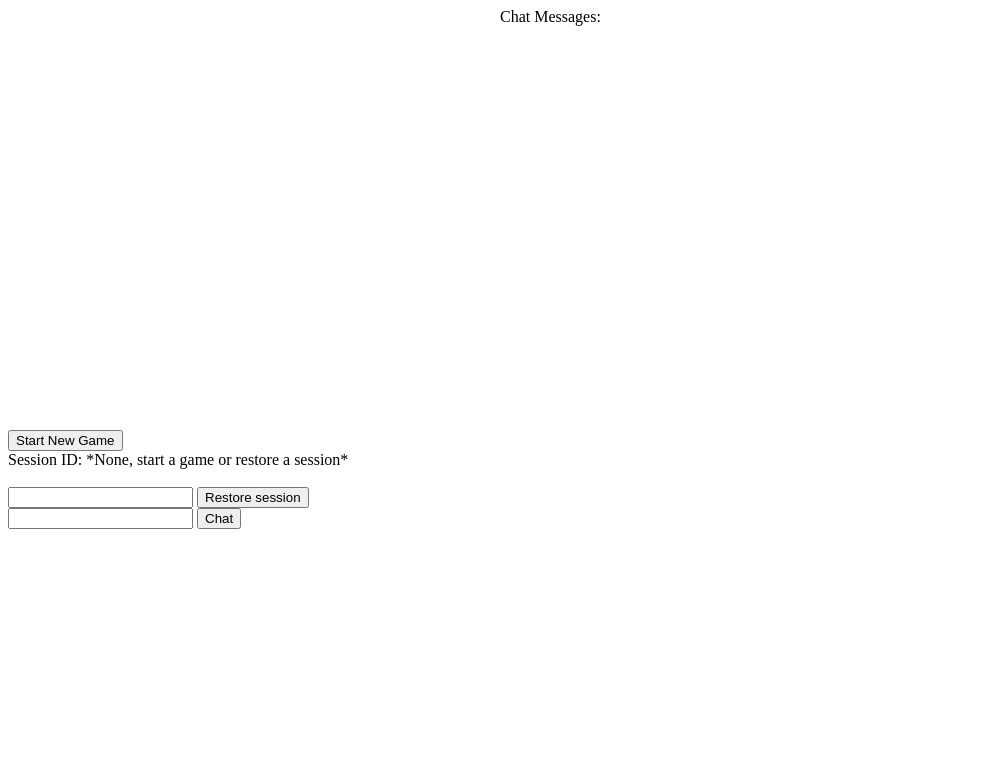
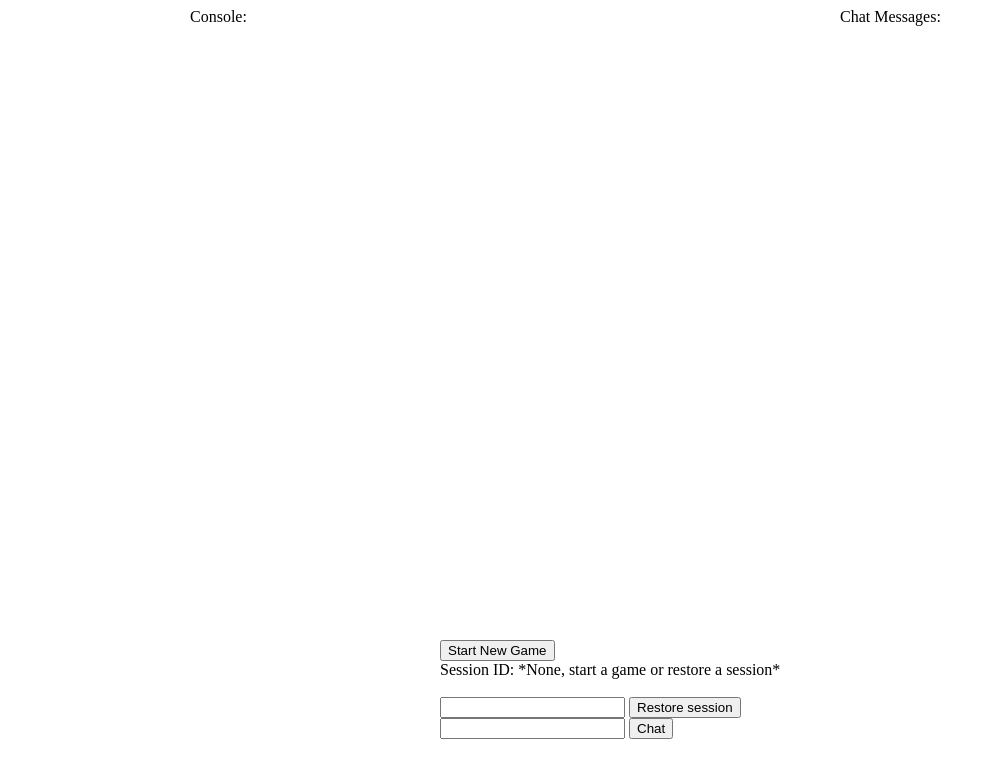
Before and after one commit to RamsgaardA/Node.js-multi-user-dungeon, a plain HTML site: page public/index.html in a window 1280 px wide. Shown: the whole page, without its empty margins (0-995 px from the left). Drawn offline with nearby package versions, Linux system fonts and the light colour scheme; no server answers.

Commit message:
Rearranged elements

```diff
--- a/public/index.html
+++ b/public/index.html
@@ -5,18 +5,42 @@
 		<title>Node.js MUD</title>
 		<style>
 			#chatbox {
-				position: absolute;
-				left: 500px;
+				position: fixed;
+				left: 50%;
+				margin-left: +200px;
+			}
+			#console {
+				position: fixed;
+				left: 50%;
+				margin-left: -450px;
+				width: 200px;
+				word-wrap: break-word;
+			}
+			#Canvas {
+				position: fixed;
+				left: 50%;
+				margin-left: -200px;
+			}
+			#inputs {
+				position: fixed;
+				left: 50%;
+				top: 80%;
+				margin-left: -200px;
 			}
 		</style>
 	</head>
 	<body>
-		<div id="chatbox">Chat Messages:</div>
+		<div id="chatbox">
+			Chat Messages:
+		</div>
+		<div id="console">
+			Console:
+		</div>
 		<canvas id="Canvas" height="400" width="400">
 			Canvas
 		</canvas>
-		<div id="console"></div>
 		<br>
+		<div id="inputs">
 		<input type="submit" value="Start New Game" onclick="
 		socket.emit('StartGame');
 		">
@@ -41,6 +65,7 @@
 		chatMessage : document.getElementById('chatinput').value
 		});
 		">
+		</div>
 		<script src="/socket.io/socket.io.js"></script>
 		<script src="main.js"></script>
 		<script src="render.js"></script>
```
